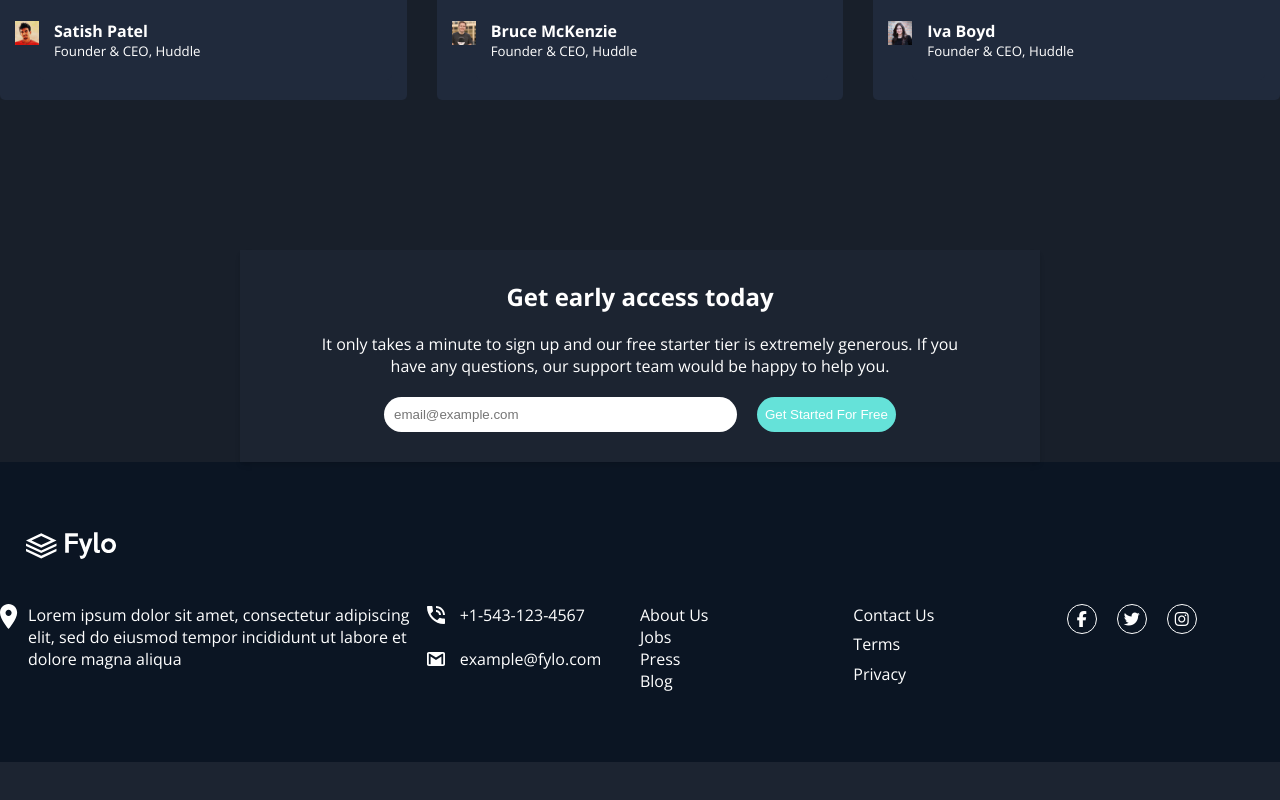
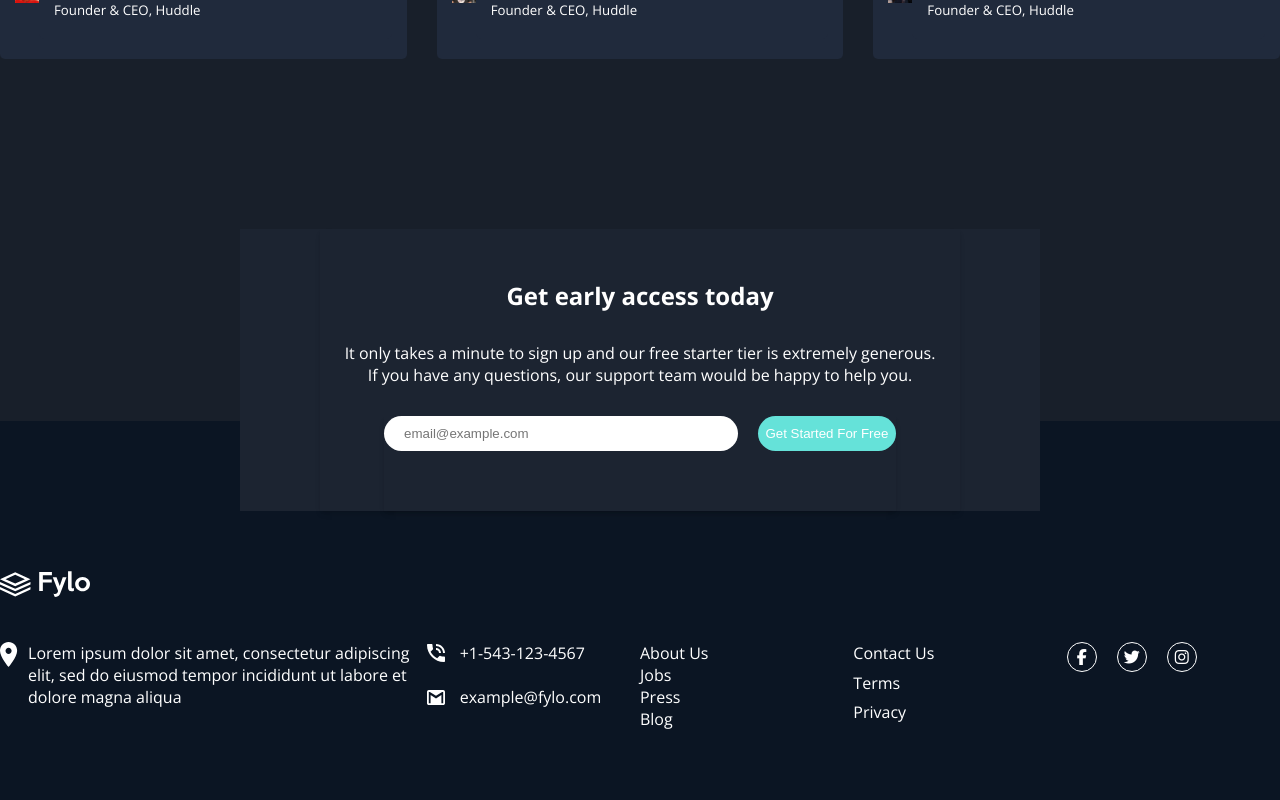
Before and after one commit to data-sets/fylo-dark-theme, a React (Create React App) app: page / in a window 1280 px wide. Shown: the part 2368-3168 px from the top of the page. Before the commit the page ends 3130 px from the top, so only its background shows below. Built offline with nearby package versions, Linux system fonts and the light colour scheme.

Commit message:
modified footer

```diff
--- a/src/modules/Footer.jsx
+++ b/src/modules/Footer.jsx
@@ -8,7 +8,9 @@ export default function Footer() {
     <>
       <footer className="app__footer--section">
         <div>
-          <img src={Logo} alt="Fylo Logo" />
+          <div>
+            <img src={Logo} alt="Fylo Logo" />
+          </div>
           <ul>
             <li>
               <img src={Location} alt="Location Icon" />
@@ -39,7 +41,7 @@ export default function Footer() {
               <a href="/">Terms</a>
               <a href="/">Privacy</a>
             </li>
-            <li>
+            <li className="social-media">
               <a href="/">
                 <i className="fa fa-facebook"></i>
               </a>
--- a/src/scss/globals/_main.scss
+++ b/src/scss/globals/_main.scss
@@ -121,7 +121,7 @@ button {
 
         img {
           padding-bottom: 15px;
-          max-width: 85px;
+          max-width: 65px;
           height: auto;
           width: 100%;
         }
@@ -183,7 +183,7 @@ button {
     gap: 30px;
     max-width: 1280px;
     margin: 0 auto;
-    padding-bottom: 150px;
+    padding-bottom: 80px;
     div {
       background-color: v.$dark-blue-test-bg;
       padding: 35px 15px 20px 15px;
@@ -213,27 +213,33 @@ button {
   }
 
   &__access--section {
-    display: grid;
+    display: flex;
     justify-content: center;
     background-color: v.$dark-blue-sign-up;
     max-width: 800px;
     margin: 0 auto;
-    box-shadow: 0 4px 6px -1px rgb(0 0 0 / 0.1), 0 2px 4px -2px rgb(0 0 0 / 0.1);
+
+    position: relative;
+    top: 90px;
+    z-index: 9999;
     div {
       text-align: center;
       width: 80%;
       margin: 0 auto;
       color: v.$white;
+      box-shadow: 0 4px 6px -1px rgb(0 0 0 / 0.1),
+        0 2px 4px -2px rgb(0 0 0 / 0.1);
       h2 {
         margin-bottom: 20px;
-        padding-top: 30px;
+        padding-top: 50px;
       }
       p {
         font-size: 1rem;
         margin-bottom: 20px;
+        padding: 10px 20px;
       }
       div {
-        padding-bottom: 30px;
+        padding-bottom: 60px;
         form {
           display: flex;
           justify-content: center;
@@ -241,6 +247,7 @@ button {
           input {
             width: 100%;
             padding: 10px;
+            padding: 10px 10px 10px 20px;
             border-radius: 20px;
           }
           button {
@@ -255,16 +262,20 @@ button {
   }
 
   &__footer--section {
+    position: relative;
     background-color: v.$dark-blue-footer-bg;
     padding-block: 70px;
-
     word-wrap: break-word;
+    padding-top: 150px;
     div {
-      & > img {
-        position: relative;
-        width: 90px;
-        margin-bottom: 40px;
-        left: 2%;
+      div {
+        max-width: 1280px;
+        margin: 0 auto;
+        & > img {
+          position: relative;
+          width: 90px;
+          margin-bottom: 40px;
+        }
       }
       ul {
         display: grid;
@@ -363,12 +374,16 @@ button {
   .app {
     &__footer--section {
       div {
+        div {
+          padding-left: 20px;
+        }
         ul {
           padding-inline: 20px;
           display: block;
           li {
             margin-bottom: 20px;
             display: block;
+
             :nth-child(2) {
               display: inherit;
             }
@@ -377,6 +392,11 @@ button {
             }
           }
         }
+      }
+      .social-media {
+        display: flex;
+        justify-content: center;
+        padding: 20px 0;
       }
     }
     &__production--section {
```
Also changed, not shown: src/dist/style.css, 1 other file (tests, documents, lock files or other folders).
